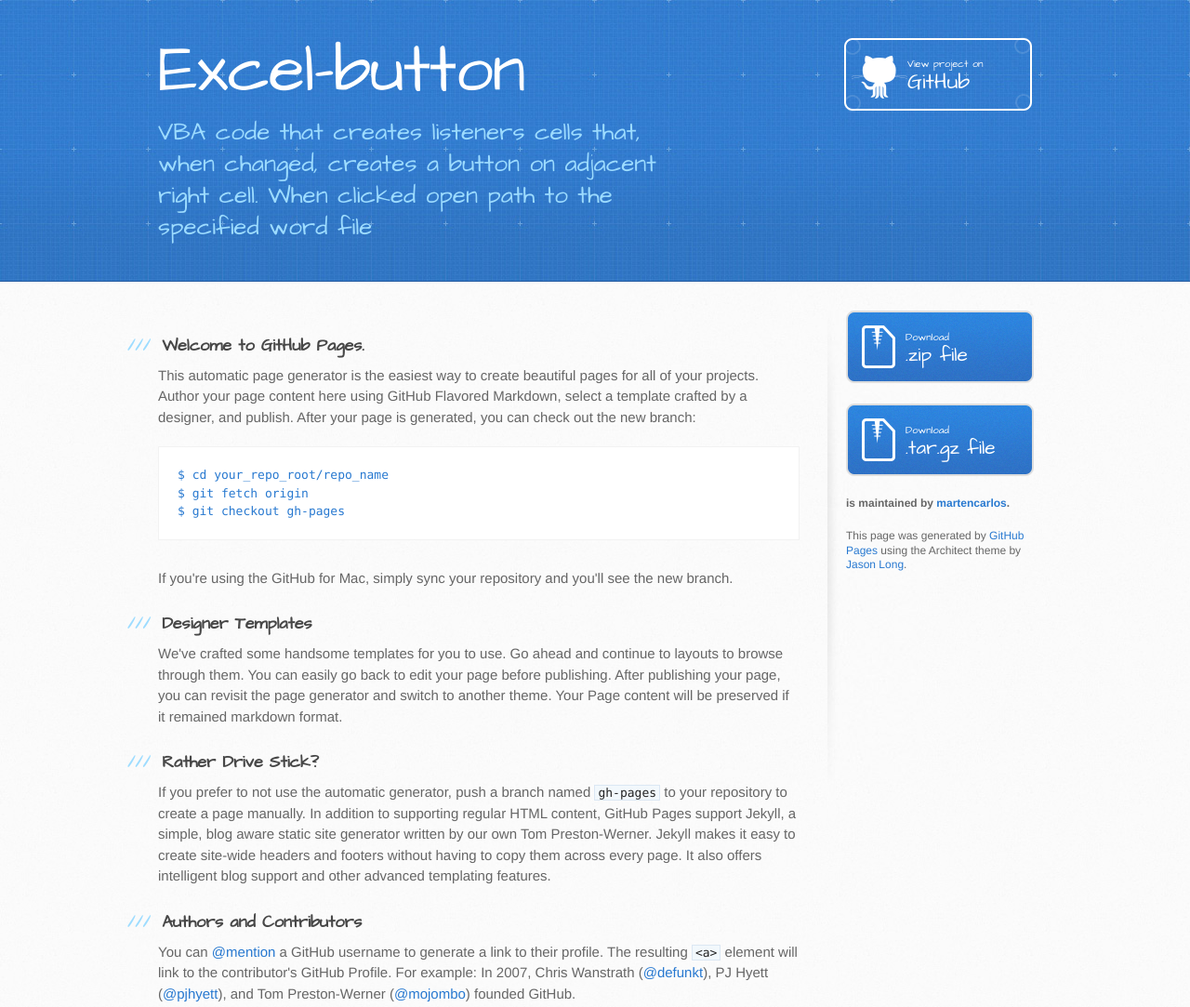
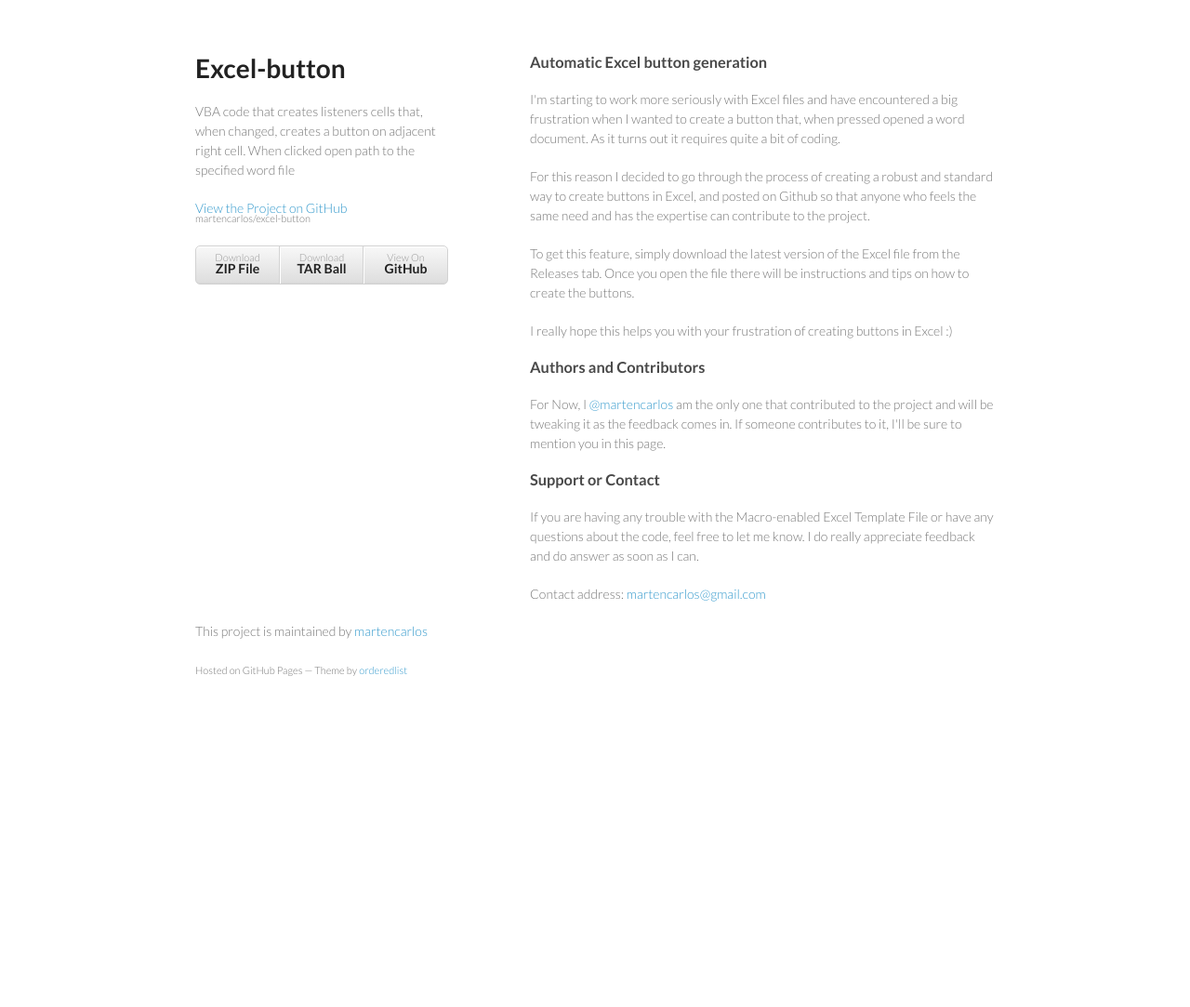
Before and after one commit to martencarlos/Dynamic-Excel-Buttons, a plain HTML site: page index.html in a window 1280 px wide. Shown: the top 1083 px of the page at 93% size. After the commit the page ends 800 px from the top, so only its background shows below. Drawn offline with Linux system fonts and the light colour scheme.

Commit message:
Create gh-pages branch via GitHub

```diff
--- a/index.html
+++ b/index.html
@@ -1,83 +1,62 @@
-<!DOCTYPE html>
+<!doctype html>
 <html>
   <head>
-    <meta charset='utf-8'>
+    <meta charset="utf-8">
     <meta http-equiv="X-UA-Compatible" content="chrome=1">
-    <meta name="viewport" content="width=device-width, initial-scale=1, maximum-scale=1">
-    <link href='https://fonts.googleapis.com/css?family=Architects+Daughter' rel='stylesheet' type='text/css'>
-    <link rel="stylesheet" type="text/css" href="stylesheets/stylesheet.css" media="screen">
-    <link rel="stylesheet" type="text/css" href="stylesheets/pygment_trac.css" media="screen">
-    <link rel="stylesheet" type="text/css" href="stylesheets/print.css" media="print">
+    <title>Excel-button by martencarlos</title>
 
+    <link rel="stylesheet" href="stylesheets/styles.css">
+    <link rel="stylesheet" href="stylesheets/pygment_trac.css">
+    <meta name="viewport" content="width=device-width, initial-scale=1, user-scalable=no">
     <!--[if lt IE 9]>
     <script src="//html5shiv.googlecode.com/svn/trunk/html5.js"></script>
     <![endif]-->
+  </head>
+  <body>
+    <div class="wrapper">
+      <header>
+        <h1>Excel-button</h1>
+        <p>VBA code that creates listeners cells that, when changed, creates a button on adjacent right cell. When clicked open path to the specified word file</p>
 
-    <title>Excel-button by martencarlos</title>
-  </head>
+        <p class="view"><a href="https://github.com/martencarlos/excel-button">View the Project on GitHub <small>martencarlos/excel-button</small></a></p>
 
-  <body>
-    <header>
-      <div class="inner">
-        <h1>Excel-button</h1>
-        <h2>VBA code that creates listeners cells that, when changed, creates a button on adjacent right cell. When clicked open path to the specified word file</h2>
-        <a href="https://github.com/martencarlos/excel-button" class="button"><small>View project on</small> GitHub</a>
-      </div>
-    </header>
 
-    <div id="content-wrapper">
-      <div class="inner clearfix">
-        <section id="main-content">
-          <h3>
-<a id="welcome-to-github-pages" class="anchor" href="#welcome-to-github-pages" aria-hidden="true"><span class="octicon octicon-link"></span></a>Welcome to GitHub Pages.</h3>
+        <ul>
+          <li><a href="https://github.com/martencarlos/excel-button/zipball/master">Download <strong>ZIP File</strong></a></li>
+          <li><a href="https://github.com/martencarlos/excel-button/tarball/master">Download <strong>TAR Ball</strong></a></li>
+          <li><a href="https://github.com/martencarlos/excel-button">View On <strong>GitHub</strong></a></li>
+        </ul>
+      </header>
+      <section>
+        <h3>
+<a id="automatic-excel-button-generation" class="anchor" href="#automatic-excel-button-generation" aria-hidden="true"><span class="octicon octicon-link"></span></a>Automatic Excel button generation</h3>
 
-<p>This automatic page generator is the easiest way to create beautiful pages for all of your projects. Author your page content here using GitHub Flavored Markdown, select a template crafted by a designer, and publish. After your page is generated, you can check out the new branch:</p>
+<p>I'm starting to work more seriously with Excel files and have encountered a big frustration when I wanted to create a button that, when pressed opened a word document. As it turns out it requires quite a bit of coding.</p>
 
-<pre><code>$ cd your_repo_root/repo_name
-$ git fetch origin
-$ git checkout gh-pages
-</code></pre>
+<p>For this reason I decided to go through the process of creating a robust and standard way to create buttons in Excel, and posted on Github so that anyone who feels the same need and has the expertise can contribute to the project.</p>
 
-<p>If you're using the GitHub for Mac, simply sync your repository and you'll see the new branch.</p>
+<p>To get this feature, simply download the latest version of the Excel file from the Releases tab. Once you open the file there will be instructions and tips on how to create the buttons.</p>
 
-<h3>
-<a id="designer-templates" class="anchor" href="#designer-templates" aria-hidden="true"><span class="octicon octicon-link"></span></a>Designer Templates</h3>
-
-<p>We've crafted some handsome templates for you to use. Go ahead and continue to layouts to browse through them. You can easily go back to edit your page before publishing. After publishing your page, you can revisit the page generator and switch to another theme. Your Page content will be preserved if it remained markdown format.</p>
-
-<h3>
-<a id="rather-drive-stick" class="anchor" href="#rather-drive-stick" aria-hidden="true"><span class="octicon octicon-link"></span></a>Rather Drive Stick?</h3>
-
-<p>If you prefer to not use the automatic generator, push a branch named <code>gh-pages</code> to your repository to create a page manually. In addition to supporting regular HTML content, GitHub Pages support Jekyll, a simple, blog aware static site generator written by our own Tom Preston-Werner. Jekyll makes it easy to create site-wide headers and footers without having to copy them across every page. It also offers intelligent blog support and other advanced templating features.</p>
+<p>I really hope this helps you with your frustration of creating buttons in Excel :)</p>
 
 <h3>
 <a id="authors-and-contributors" class="anchor" href="#authors-and-contributors" aria-hidden="true"><span class="octicon octicon-link"></span></a>Authors and Contributors</h3>
 
-<p>You can <a href="https://github.com/blog/821" class="user-mention">@mention</a> a GitHub username to generate a link to their profile. The resulting <code>&lt;a&gt;</code> element will link to the contributor's GitHub Profile. For example: In 2007, Chris Wanstrath (<a href="https://github.com/defunkt" class="user-mention">@defunkt</a>), PJ Hyett (<a href="https://github.com/pjhyett" class="user-mention">@pjhyett</a>), and Tom Preston-Werner (<a href="https://github.com/mojombo" class="user-mention">@mojombo</a>) founded GitHub.</p>
+<p>For Now, I <a href="https://github.com/martencarlos" class="user-mention">@martencarlos</a> am the only one that contributed to the project and will be tweaking it as the feedback comes in. If someone contributes to it, I'll be sure to mention you in this page. </p>
 
 <h3>
 <a id="support-or-contact" class="anchor" href="#support-or-contact" aria-hidden="true"><span class="octicon octicon-link"></span></a>Support or Contact</h3>
 
-<p>Having trouble with Pages? Check out the documentation at <a href="https://help.github.com/pages">https://help.github.com/pages</a> or contact <a href="mailto:support@github.com">support@github.com</a> and we’ll help you sort it out.</p>
-        </section>
+<p>If you are having any trouble with the Macro-enabled Excel Template File or have any questions about the code, feel free to let me know. I do really appreciate feedback and do answer as soon as I can.</p>
 
-        <aside id="sidebar">
-          <a href="https://github.com/martencarlos/excel-button/zipball/master" class="button">
-            <small>Download</small>
-            .zip file
-          </a>
-          <a href="https://github.com/martencarlos/excel-button/tarball/master" class="button">
-            <small>Download</small>
-            .tar.gz file
-          </a>
-
-          <p class="repo-owner"><a href="https://github.com/martencarlos/excel-button"></a> is maintained by <a href="https://github.com/martencarlos">martencarlos</a>.</p>
-
-          <p>This page was generated by <a href="https://pages.github.com">GitHub Pages</a> using the Architect theme by <a href="https://twitter.com/jasonlong">Jason Long</a>.</p>
-        </aside>
-      </div>
+<p>Contact address: <a href="mailto:martencarlos@gmail.com">martencarlos@gmail.com</a></p>
+      </section>
+      <footer>
+        <p>This project is maintained by <a href="https://github.com/martencarlos">martencarlos</a></p>
+        <p><small>Hosted on GitHub Pages &mdash; Theme by <a href="https://github.com/orderedlist">orderedlist</a></small></p>
+      </footer>
     </div>
-
+    <script src="javascripts/scale.fix.js"></script>
 
   </body>
 </html>
--- /dev/null
+++ b/javascripts/scale.fix.js
@@ -0,0 +1,17 @@
+var metas = document.getElementsByTagName('meta');
+var i;
+if (navigator.userAgent.match(/iPhone/i)) {
+  for (i=0; i<metas.length; i++) {
+    if (metas[i].name == "viewport") {
+      metas[i].content = "width=device-width, minimum-scale=1.0, maximum-scale=1.0";
+    }
+  }
+  document.addEventListener("gesturestart", gestureStart, false);
+}
+function gestureStart() {
+  for (i=0; i<metas.length; i++) {
+    if (metas[i].name == "viewport") {
+      metas[i].content = "width=device-width, minimum-scale=0.25, maximum-scale=1.6";
+    }
+  }
+}
--- /dev/null
+++ b/stylesheets/styles.css
@@ -0,0 +1,255 @@
+@import url(https://fonts.googleapis.com/css?family=Lato:300italic,700italic,300,700);
+
+body {
+  padding:50px;
+  font:14px/1.5 Lato, "Helvetica Neue", Helvetica, Arial, sans-serif;
+  color:#777;
+  font-weight:300;
+}
+
+h1, h2, h3, h4, h5, h6 {
+  color:#222;
+  margin:0 0 20px;
+}
+
+p, ul, ol, table, pre, dl {
+  margin:0 0 20px;
+}
+
+h1, h2, h3 {
+  line-height:1.1;
+}
+
+h1 {
+  font-size:28px;
+}
+
+h2 {
+  color:#393939;
+}
+
+h3, h4, h5, h6 {
+  color:#494949;
+}
+
+a {
+  color:#39c;
+  font-weight:400;
+  text-decoration:none;
+}
+
+a small {
+  font-size:11px;
+  color:#777;
+  margin-top:-0.6em;
+  display:block;
+}
+
+.wrapper {
+  width:860px;
+  margin:0 auto;
+}
+
+blockquote {
+  border-left:1px solid #e5e5e5;
+  margin:0;
+  padding:0 0 0 20px;
+  font-style:italic;
+}
+
+code, pre {
+  font-family:Monaco, Bitstream Vera Sans Mono, Lucida Console, Terminal;
+  color:#333;
+  font-size:12px;
+}
+
+pre {
+  padding:8px 15px;
+  background: #f8f8f8;
+  border-radius:5px;
+  border:1px solid #e5e5e5;
+  overflow-x: auto;
+}
+
+table {
+  width:100%;
+  border-collapse:collapse;
+}
+
+th, td {
+  text-align:left;
+  padding:5px 10px;
+  border-bottom:1px solid #e5e5e5;
+}
+
+dt {
+  color:#444;
+  font-weight:700;
+}
+
+th {
+  color:#444;
+}
+
+img {
+  max-width:100%;
+}
+
+header {
+  width:270px;
+  float:left;
+  position:fixed;
+}
+
+header ul {
+  list-style:none;
+  height:40px;
+
+  padding:0;
+
+  background: #eee;
+  background: -moz-linear-gradient(top, #f8f8f8 0%, #dddddd 100%);
+  background: -webkit-gradient(linear, left top, left bottom, color-stop(0%,#f8f8f8), color-stop(100%,#dddddd));
+  background: -webkit-linear-gradient(top, #f8f8f8 0%,#dddddd 100%);
+  background: -o-linear-gradient(top, #f8f8f8 0%,#dddddd 100%);
+  background: -ms-linear-gradient(top, #f8f8f8 0%,#dddddd 100%);
+  background: linear-gradient(top, #f8f8f8 0%,#dddddd 100%);
+
+  border-radius:5px;
+  border:1px solid #d2d2d2;
+  box-shadow:inset #fff 0 1px 0, inset rgba(0,0,0,0.03) 0 -1px 0;
+  width:270px;
+}
+
+header li {
+  width:89px;
+  float:left;
+  border-right:1px solid #d2d2d2;
+  height:40px;
+}
+
+header ul a {
+  line-height:1;
+  font-size:11px;
+  color:#999;
+  display:block;
+  text-align:center;
+  padding-top:6px;
+  height:40px;
+}
+
+strong {
+  color:#222;
+  font-weight:700;
+}
+
+header ul li + li {
+  width:88px;
+  border-left:1px solid #fff;
+}
+
+header ul li + li + li {
+  border-right:none;
+  width:89px;
+}
+
+header ul a strong {
+  font-size:14px;
+  display:block;
+  color:#222;
+}
+
+section {
+  width:500px;
+  float:right;
+  padding-bottom:50px;
+}
+
+small {
+  font-size:11px;
+}
+
+hr {
+  border:0;
+  background:#e5e5e5;
+  height:1px;
+  margin:0 0 20px;
+}
+
+footer {
+  width:270px;
+  float:left;
+  position:fixed;
+  bottom:50px;
+}
+
+@media print, screen and (max-width: 960px) {
+
+  div.wrapper {
+    width:auto;
+    margin:0;
+  }
+
+  header, section, footer {
+    float:none;
+    position:static;
+    width:auto;
+  }
+
+  header {
+    padding-right:320px;
+  }
+
+  section {
+    border:1px solid #e5e5e5;
+    border-width:1px 0;
+    padding:20px 0;
+    margin:0 0 20px;
+  }
+
+  header a small {
+    display:inline;
+  }
+
+  header ul {
+    position:absolute;
+    right:50px;
+    top:52px;
+  }
+}
+
+@media print, screen and (max-width: 720px) {
+  body {
+    word-wrap:break-word;
+  }
+
+  header {
+    padding:0;
+  }
+
+  header ul, header p.view {
+    position:static;
+  }
+
+  pre, code {
+    word-wrap:normal;
+  }
+}
+
+@media print, screen and (max-width: 480px) {
+  body {
+    padding:15px;
+  }
+
+  header ul {
+    display:none;
+  }
+}
+
+@media print {
+  body {
+    padding:0.4in;
+    font-size:12pt;
+    color:#444;
+  }
+}
```
Also changed, not shown: params.json (+1 -1 lines).
